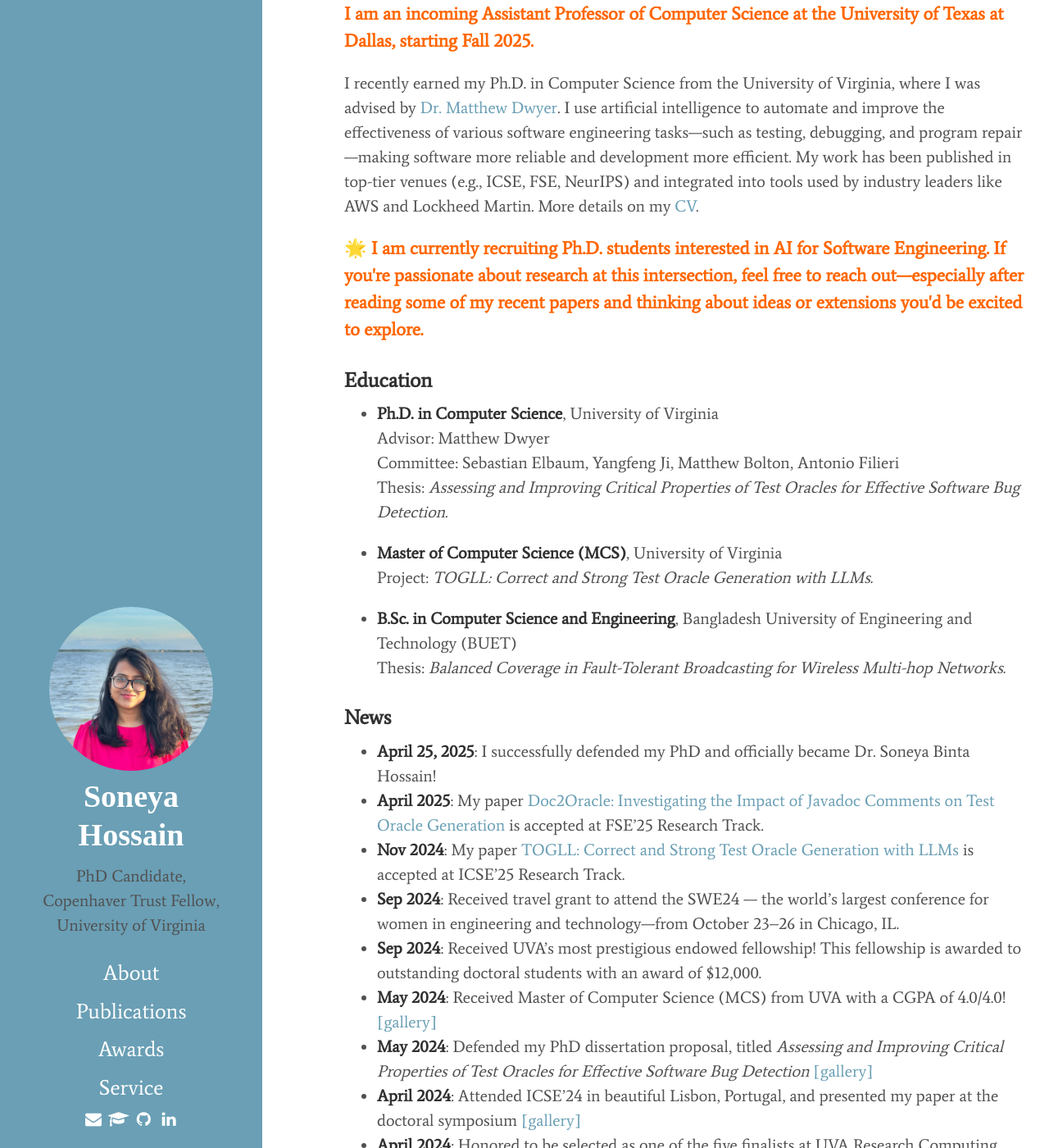
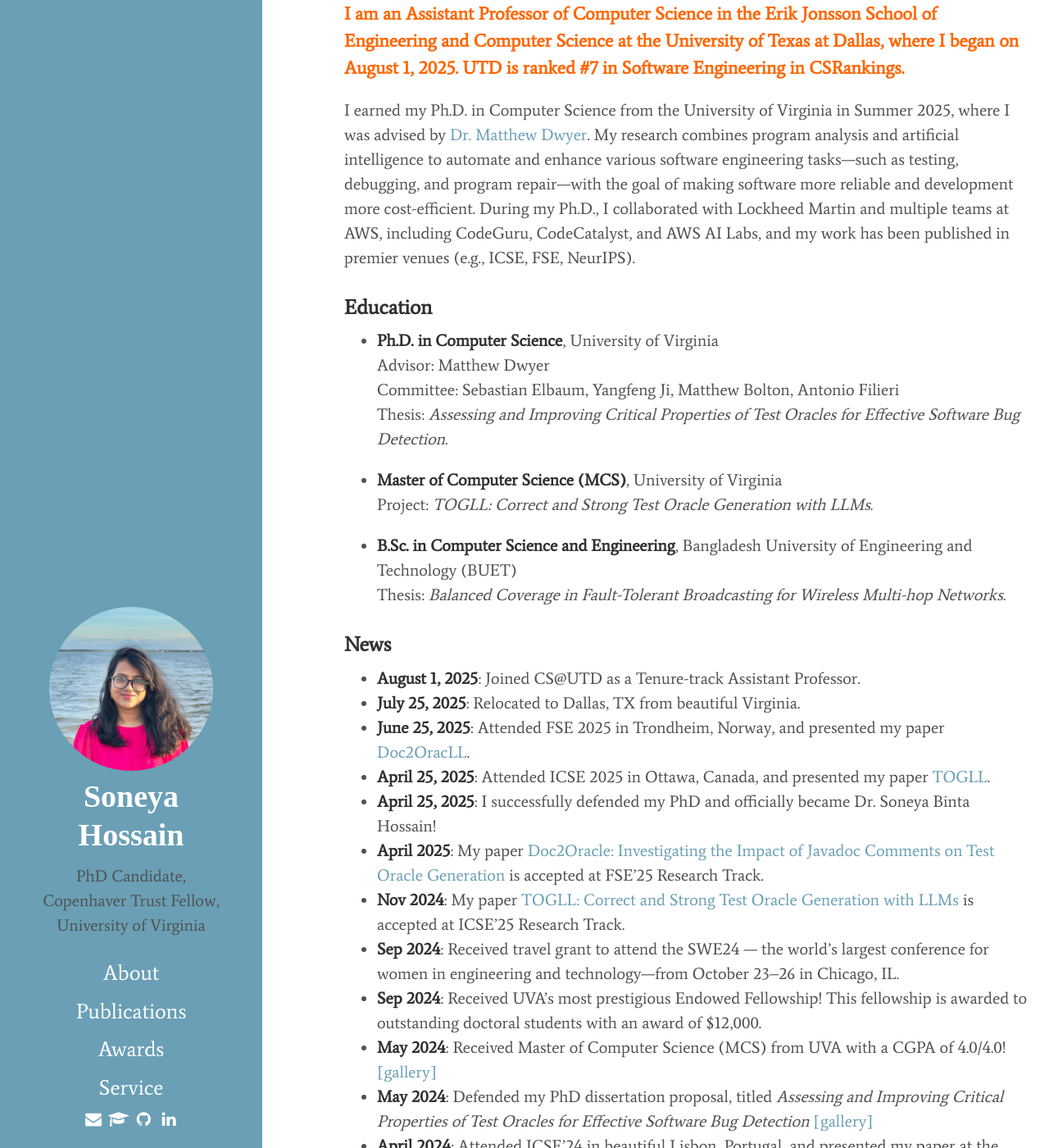
Before and after one commit to soneyahossain/soneyahossain.github.io, a Jekyll site: the page built from index.md, in a window 1280 px wide and 1400 px high. Shown: the whole window at 82% size. Built offline with Jekyll 4.4.1, drawn with Linux system fonts in a browser that asks for light colours; cached includes are drawn as plain includes.

Commit message:
Update index.md

```diff
--- a/index.md
+++ b/index.md
@@ -2,15 +2,12 @@
 layout: page
 title: About
 ---
-
-<p style="color:#ff6600; font-weight:bold; font-size:1.1em;">I am an incoming Assistant Professor of Computer Science at the University of Texas at Dallas, starting Fall 2025.</p>
-
-I recently earned my Ph.D. in Computer Science from the University of Virginia, where I was advised by [Dr. Matthew Dwyer](https://matthewbdwyer.github.io/). I use artificial intelligence to automate and improve the effectiveness of various software engineering tasks—such as testing, debugging, and program repair—making software more reliable and development more efficient. My work has been published in top-tier venues (e.g., ICSE, FSE, NeurIPS) and integrated into tools used by industry leaders like AWS and Lockheed Martin. More details on my [CV]({{'/'|relative_url}}assets/CV/CV.pdf).
-
 <p style="color:#ff6600; font-weight:bold; font-size:1.1em;">
-🌟 I am currently recruiting Ph.D. students interested in AI for Software Engineering. If you're passionate about research at this intersection, feel free to reach out—especially after reading some of my recent papers and thinking about ideas or extensions you'd be excited to explore.
+I am an Assistant Professor of Computer Science in the Erik Jonsson School of Engineering and Computer Science at the University of Texas at Dallas, where I began on August 1, 2025. UTD is ranked <a href="https://csrankings.org/#/index?soft&us" style="color:#ff6600; font-weight:bold; text-decoration:none;">#7 in Software Engineering</a> in CSRankings.
 </p>
 
+
+I earned my Ph.D. in Computer Science from the University of Virginia in Summer 2025, where I was advised by <a href="https://matthewbdwyer.github.io/">Dr. Matthew Dwyer</a>. My research combines program analysis and artificial intelligence to automate and enhance various software engineering tasks—such as testing, debugging, and program repair—with the goal of making software more reliable and development more cost-efficient. During my Ph.D., I collaborated with Lockheed Martin and multiple teams at AWS, including CodeGuru, CodeCatalyst, and AWS AI Labs, and my work has been published in premier venues (e.g., ICSE, FSE, NeurIPS).
 
 
 ### Education
@@ -30,11 +27,15 @@ I recently earned my Ph.D. in Computer Science from the University of Virginia,
 
 
 ### News
+- **August 1, 2025**: Joined CS@UTD as a Tenure-track Assistant Professor.
+- **July 25, 2025**: Relocated to Dallas, TX from beautiful Virginia.
+- **June 25, 2025**: Attended FSE 2025 in Trondheim, Norway, and presented my paper [Doc2OracLL](https://dl.acm.org/doi/abs/10.1145/3729354).
+- **April 25, 2025**: Attended ICSE 2025 in Ottawa, Canada, and presented my paper [TOGLL](https://ieeexplore.ieee.org/document/11029748).
 - **April 25, 2025**: I successfully defended my PhD and officially became Dr. Soneya Binta Hossain!
-- **April 2025**: My paper [Doc2Oracle: Investigating the Impact of Javadoc Comments on Test Oracle Generation](https://arxiv.org/abs/2412.09360) is accepted at FSE'25 Research Track.
-- **Nov 2024**: My paper [TOGLL: Correct and Strong Test Oracle Generation with LLMs](https://doi.org/10.48550/arXiv.2405.03786) is accepted at ICSE'25 Research Track.
+- **April 2025**: My paper [Doc2Oracle: Investigating the Impact of Javadoc Comments on Test Oracle Generation](https://dl.acm.org/doi/abs/10.1145/3729354) is accepted at FSE'25 Research Track.
+- **Nov 2024**: My paper [TOGLL: Correct and Strong Test Oracle Generation with LLMs](https://ieeexplore.ieee.org/document/11029748) is accepted at ICSE'25 Research Track.
 - **Sep 2024**: Received travel grant to attend the SWE24 — the world's largest conference for women in engineering and technology—from October 23–26 in Chicago, IL.
-- **Sep 2024**: Received UVA's most prestigious endowed fellowship! This fellowship is awarded to outstanding doctoral students with an award of $12,000.
+- **Sep 2024**: Received UVA's most prestigious Endowed Fellowship! This fellowship is awarded to outstanding doctoral students with an award of $12,000.
 - **May 2024**: Received Master of Computer Science (MCS) from UVA with a CGPA of 4.0/4.0! [\[gallery\]](graduation.md)
 - **May 2024**:  Defended my PhD dissertation proposal, titled *Assessing and Improving Critical Properties of Test Oracles for
 Effective Software Bug Detection* [\[gallery\]](proposal.md)
```
